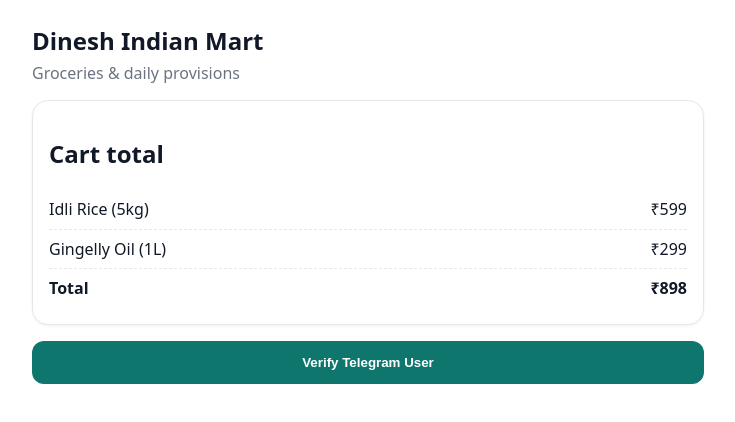
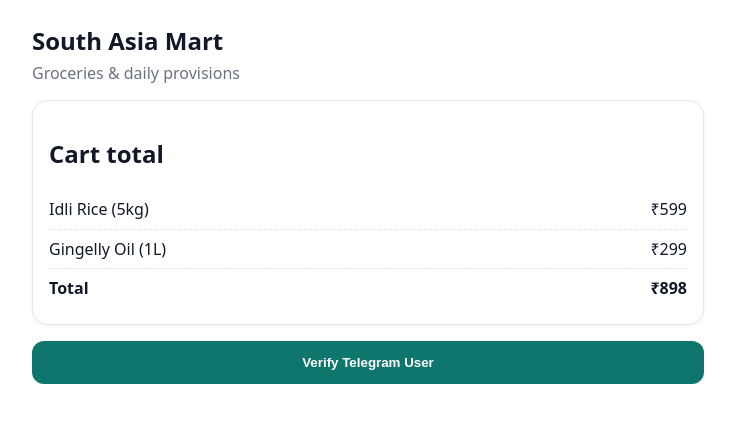
Before and after one commit to rahul-xperiencedesign/telegram-mini-mart, a website: page web/index.html in a window 1280 px wide. Shown: the whole page, without its empty margins (272-1007 px from the left). Drawn offline with Linux system fonts and the light colour scheme.

Commit message:
Update index.html
Mart name updated

```diff
--- a/web/index.html
+++ b/web/index.html
@@ -3,7 +3,7 @@
 <head>
   <meta charset="utf-8" />
   <meta name="viewport" content="width=device-width, initial-scale=1" />
-  <title>Dinesh Indian Mart — Mini App</title>
+  <title>South Asia Mart — Mini App</title>
   <link rel="stylesheet" href="./styles.css" />
   <script src="https://telegram.org/js/telegram-web-app.js"></script>
   <script>window.API_URL = "https://telegram-mini-mart.onrender.com";</script>
@@ -11,7 +11,7 @@
 <body>
   <main class="wrap">
     <header>
-      <h1>Dinesh Indian Mart</h1>
+      <h1>South Asia Mart</h1>
       <p class="sub">Groceries & daily provisions</p>
     </header>
 
```
